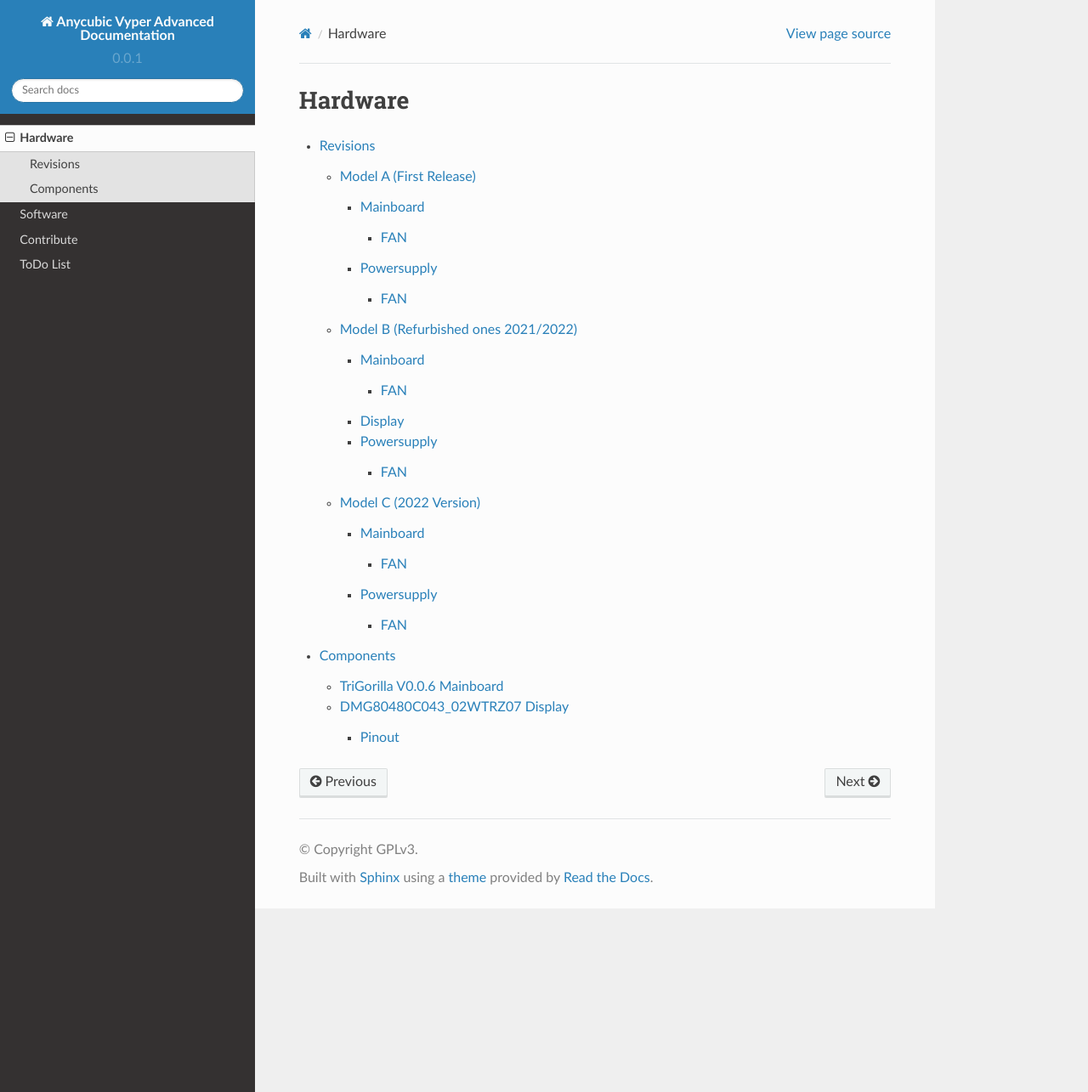
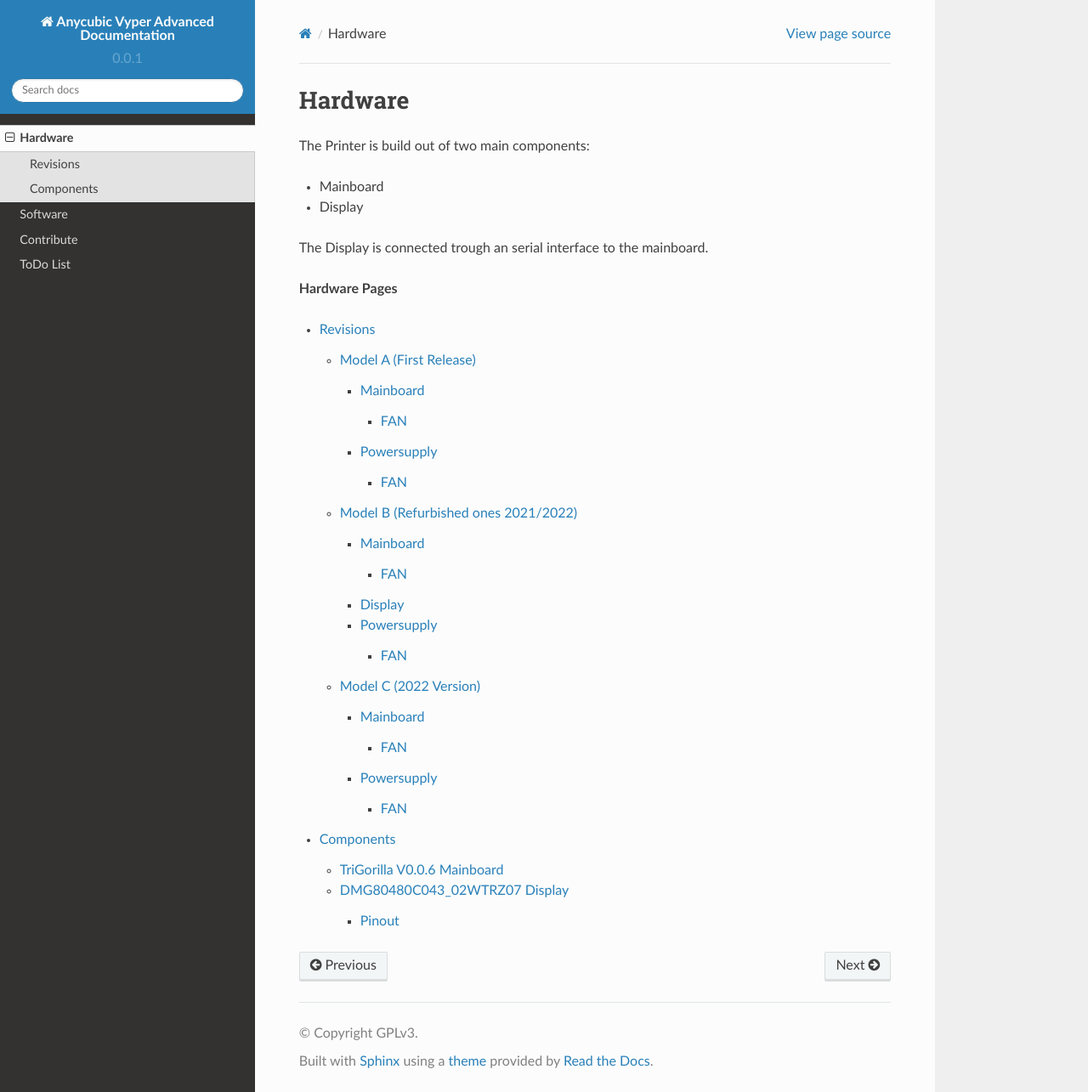
Before and after one commit to seho85/anycubic-vyper-doc, a Sphinx documentation site: the page built from docs/source/hardware/hardware_index.rst, in a window 1280 px wide and 1285 px high. Shown: the whole window at 85% size. Built offline with Sphinx 7.4.7 and the Read the Docs theme 2.0.0, drawn with Linux system fonts in a browser that asks for light colours.

```diff
--- a/docs/source/hardware/hardware_index.rst
+++ b/docs/source/hardware/hardware_index.rst
@@ -1,6 +1,15 @@
 ########
 Hardware
 ########
+
+The Printer is build out of two main components:
+
+* Mainboard
+* Display
+
+The Display is connected trough an serial interface to the mainboard.
+
+**Hardware Pages**
 
 .. toctree::
 
--- a/docs/source/software/software_index.rst
+++ b/docs/source/software/software_index.rst
@@ -5,3 +5,4 @@
 .. toctree::
 
     firmware/firmware_index
+    display/display_index
```
Also changed, not shown: docs/source/software/display/display_index.rst (added, +12 -0 lines), 1 other file.
